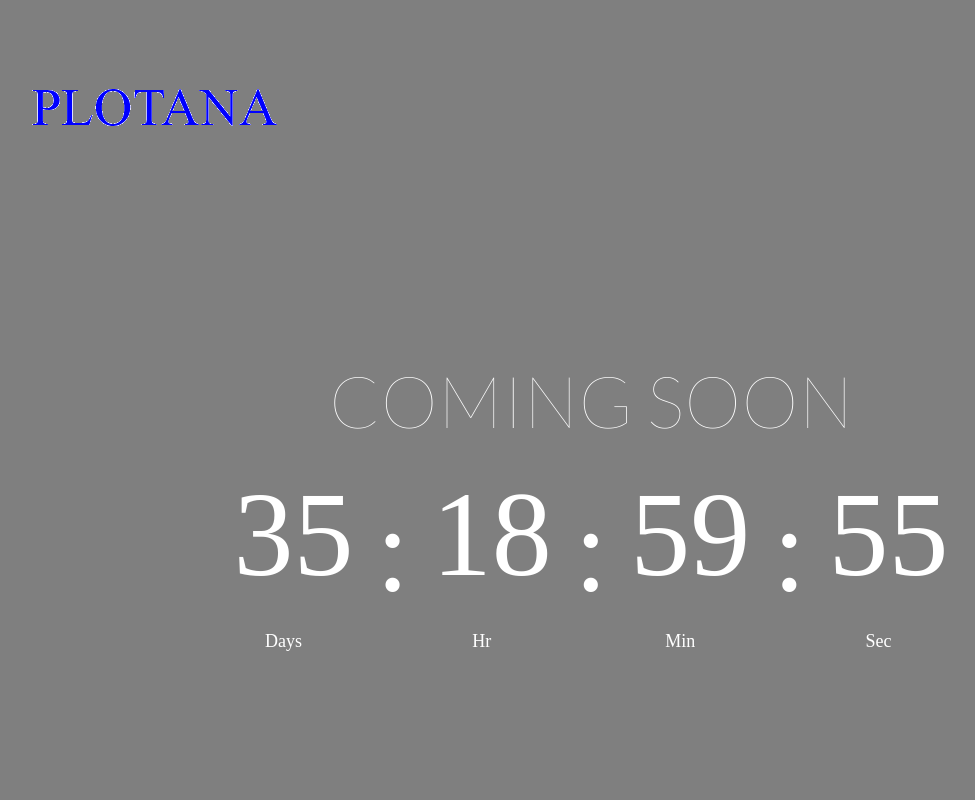
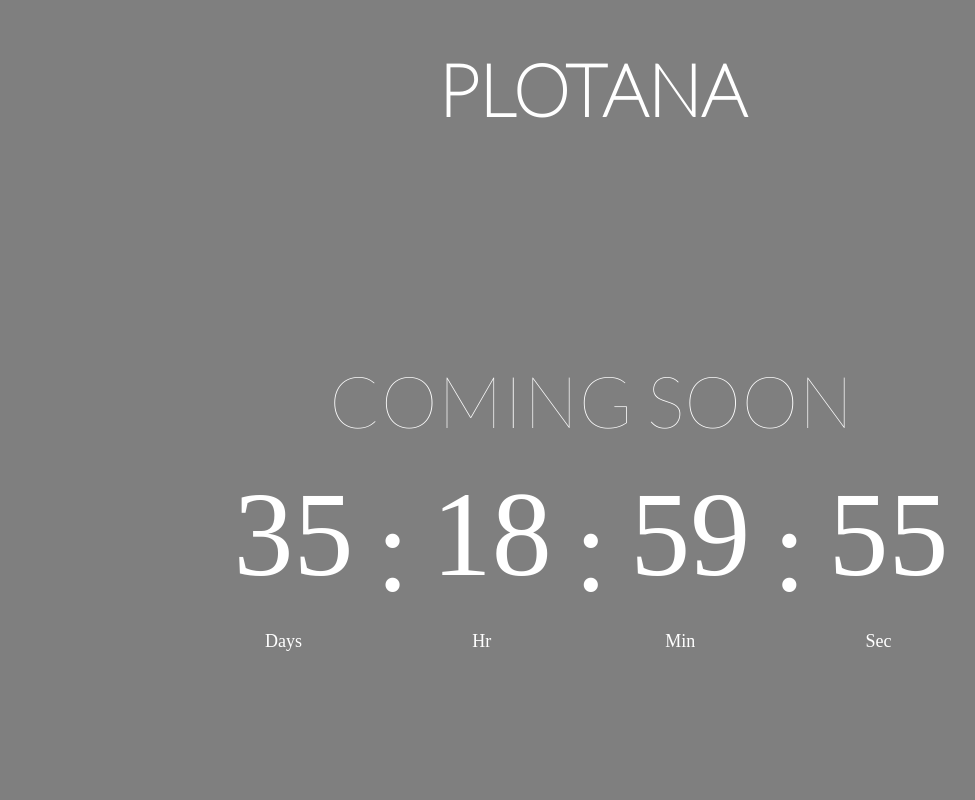
Before and after one commit to chinsinba/comingsoon, a plain HTML site: page index.html in a window 1280 px wide. Shown: the whole page, without its empty margins (49-1024 px from the left). Drawn offline with Linux system fonts and the light colour scheme; a web font is replaced by a local one.

Commit message:
added logo

```diff
--- a/index.html
+++ b/index.html
@@ -31,10 +31,10 @@
 
 	<div class="flex-col-c-sb size1 overlay1">
 		<!--  -->
-		<div class="w-full flex-w flex-sb-m p-l-80 p-r-80 p-t-22 p-lr-15-sm">
-			<div class="wrappic1 m-r-30 m-t-10 m-b-10">
-				<a href="#"><img src="images/icons/logo.png" alt="LOGO"></a>
-			</div>
+		<div class="flex-col-c-m p-l-15 p-r-15 p-t-50 p-b-120">
+			<h3 class="l1-txt1 txt-center p-b-35 respon1">
+				<b>PLOTANA</b>
+			</h3>
 
 			<!-- <div class="flex-w m-t-10 m-b-10">
 				<a href="#" class="size2 m1-txt1 flex-c-m how-btn1 trans-04">
```
